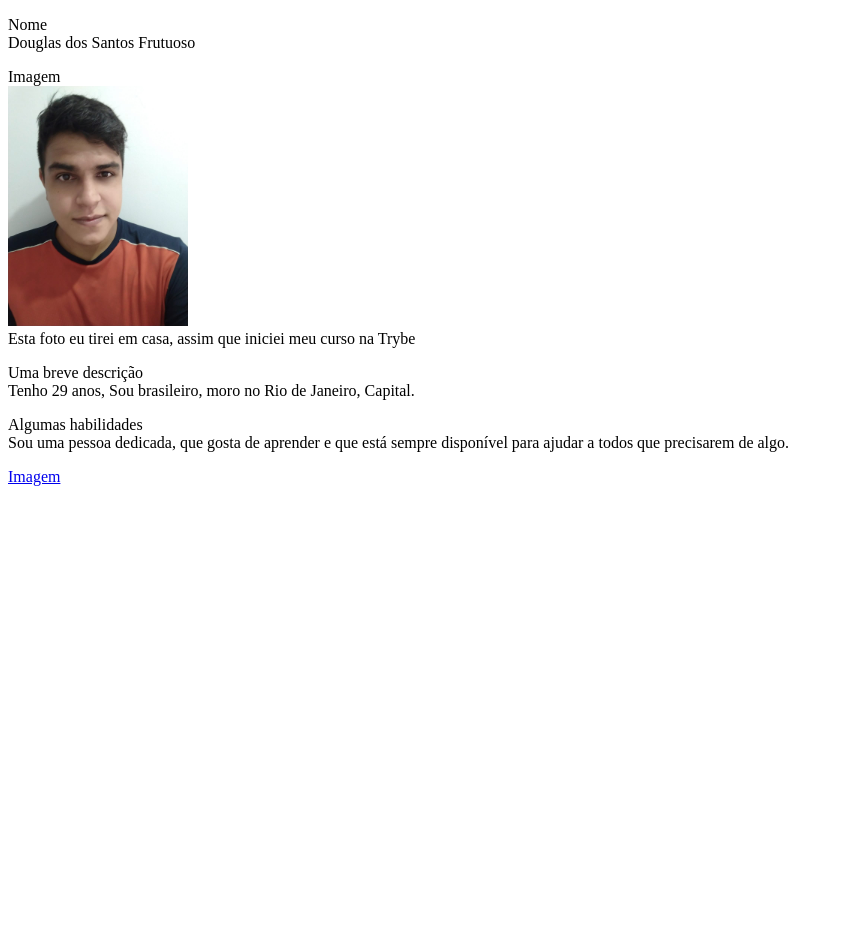
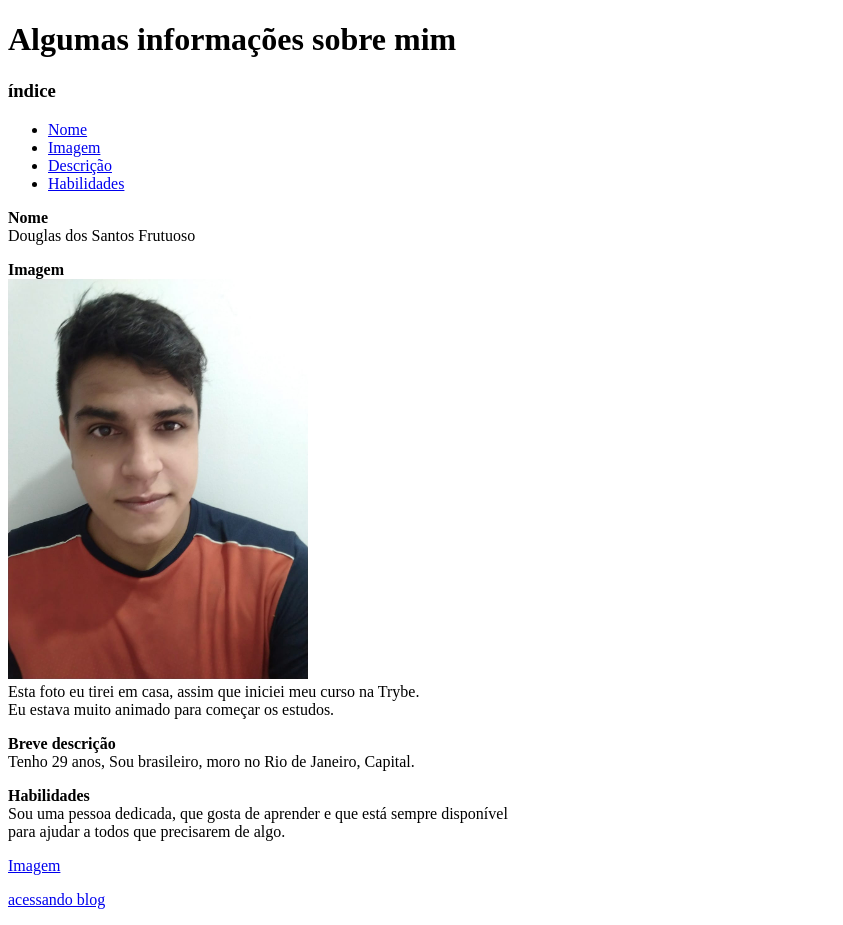
Before and after one commit to DouglasSantosF/PortifolioWeb, a plain HTML site: page index.html in a window 1280 px wide. Shown: the whole page, without its empty margins (0-843 px from the left). Before the commit the page ends 800 px from the top, so only its background shows below. Drawn offline with Linux system fonts and the light colour scheme.

Commit message:
atualizado o index.html

```diff
--- a/index.html
+++ b/index.html
@@ -5,14 +5,28 @@
     <title>Portifólio</title>
 </head>
 <body>
+ <h1> Algumas informações sobre mim </h1>
+   <h3> índice</h3>
+   <ul>
+
+        <li> <a href="#nome"> Nome </a></Nome></li>
+        <li>  <a href="#imagem"> Imagem </a> </li>
+        <li> <a href="#descricao"> Descrição </a> </li>
+        <li> <a href="#habilidades"> Habilidades </a></li>
 
 
-<p> Nome <br> Douglas dos Santos Frutuoso</p>
 
-<p id="imagem"> Imagem <br><img src="imagem/foto.jpeg" width="180px" > <br> Esta foto eu tirei em casa, assim que iniciei meu curso na Trybe </p>
 
-<p> Uma breve descrição <br>Tenho 29 anos, Sou brasileiro, moro no Rio de Janeiro, Capital.</p>
 
-<p> Algumas habilidades<br> Sou uma pessoa dedicada, que gosta de aprender e que está sempre disponível para ajudar a todos que precisarem de algo.</p>
+   </ul>
+<p id="nome"> <strong>  Nome </strong> <br> Douglas dos Santos Frutuoso</p>
+
+<p id="imagem"><strong> Imagem </strong> <br><img src="imagem/foto.jpeg" width="300px" > <br> Esta foto eu tirei em casa, assim que iniciei meu curso na Trybe. <br> Eu estava muito animado para  começar os estudos. </p>
+
+<p id="descricao"> <strong> Breve descrição</strong> <br>Tenho 29 anos, Sou brasileiro, moro no Rio de Janeiro, Capital.</p>
+
+<p id="habilidades"> <strong> Habilidades </strong><br> Sou uma pessoa dedicada, que gosta de aprender e que está sempre disponível <br> para ajudar a todos que precisarem de algo.</p>
 
 <a href="#imagem"> Imagem </a>
+
+<p> <a href="https://www.naointendo.com.br/" target="_blank">  acessando blog </a>  </p>
```
